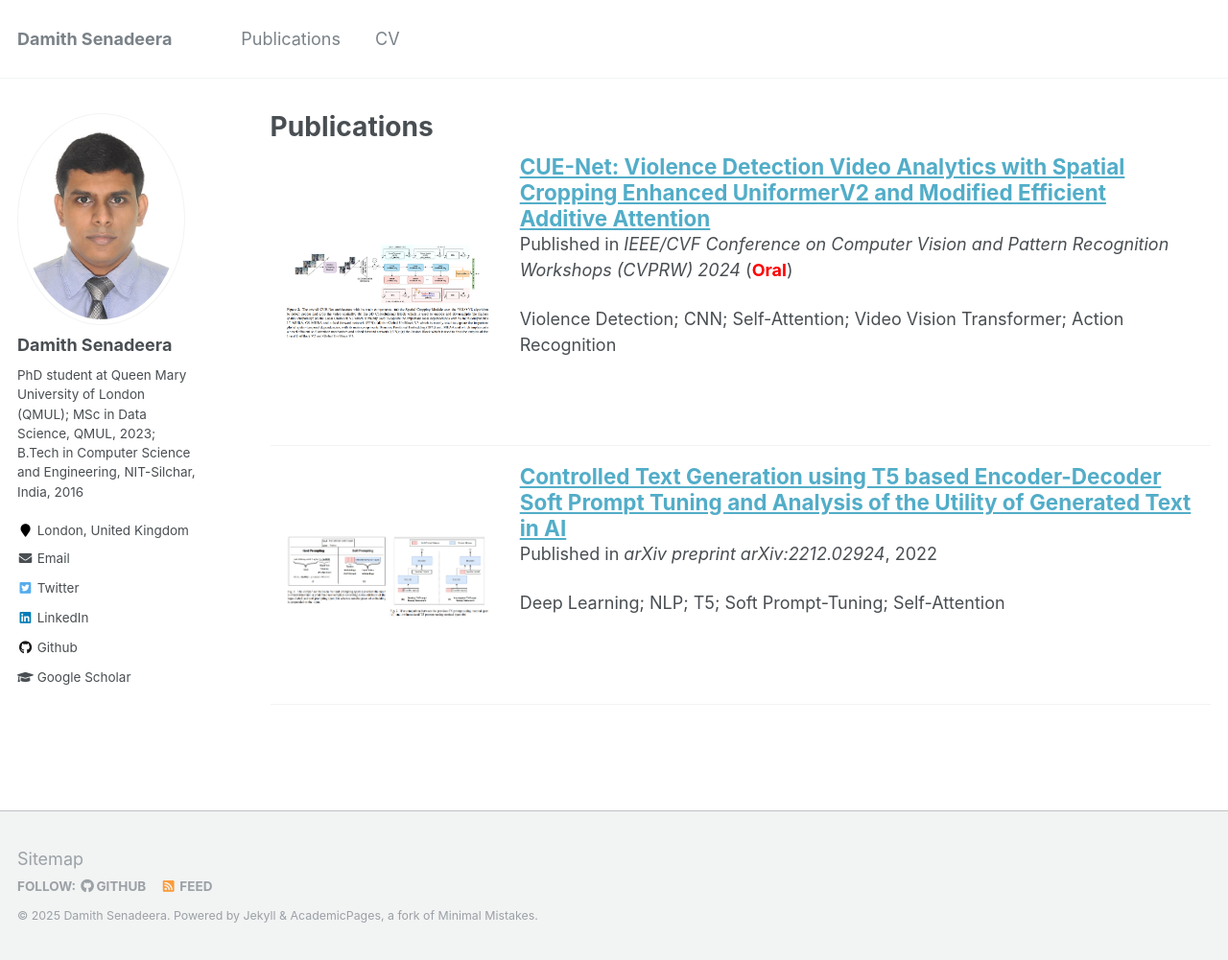
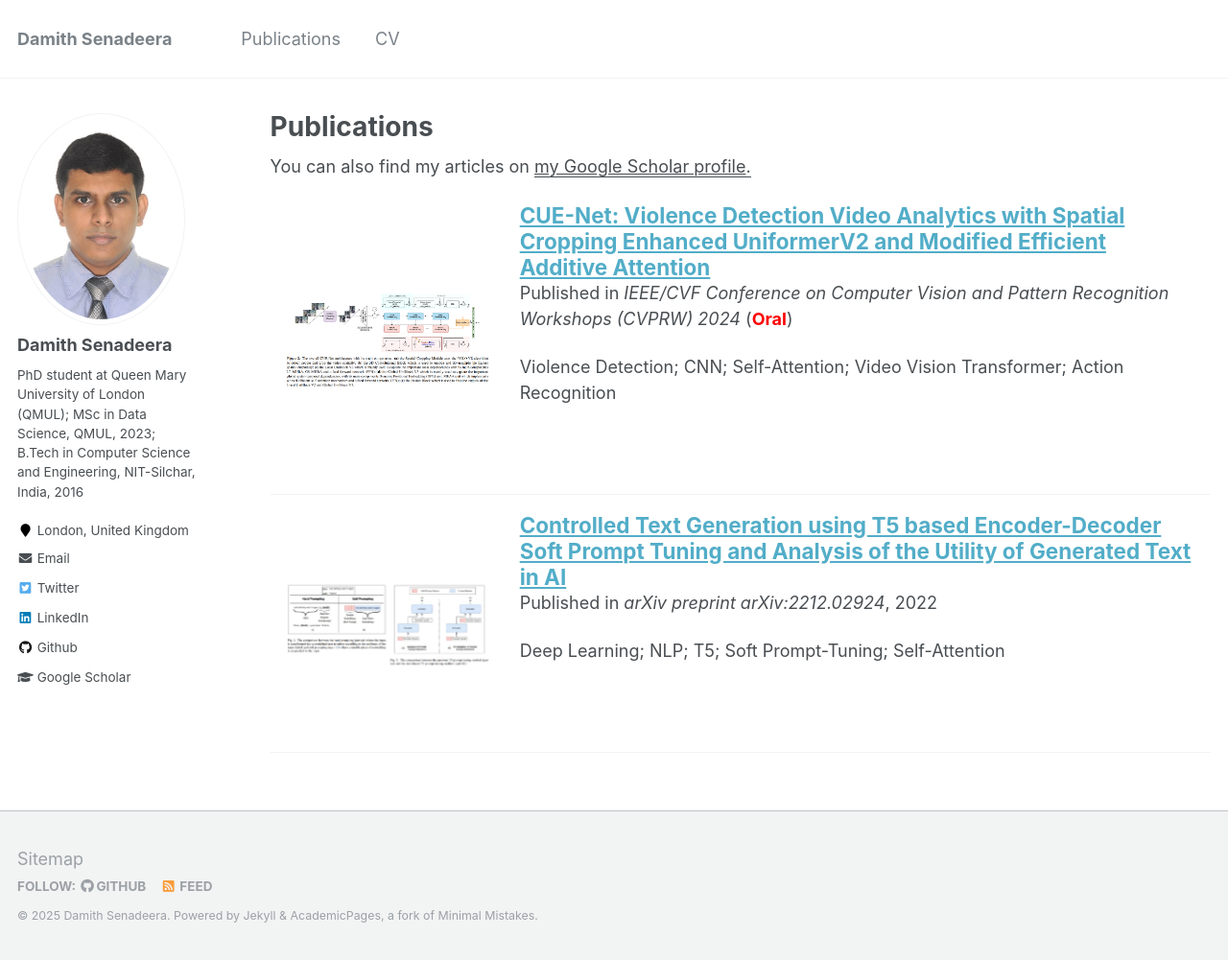
Before and after one commit to damith92/damith92.github.io, a Jekyll site: the page built from _pages/publications.md, in a window 1280 px wide and 1001 px high. Shown: the whole window at 96% size. Built offline with Jekyll 4.4.1, drawn with Linux system fonts in a browser that asks for light colours.

Commit message:
link change commit

```diff
--- a/_pages/publications.md
+++ b/_pages/publications.md
@@ -5,7 +5,7 @@ permalink: /publications/
 author_profile: true
 ---
 
-{% if author.googlescholar %}
+{% if site.author.googlescholar %}
   You can also find my articles on <u><a href="{{author.googlescholar}}">my Google Scholar profile</a>.</u>
 {% endif %}
 
```
